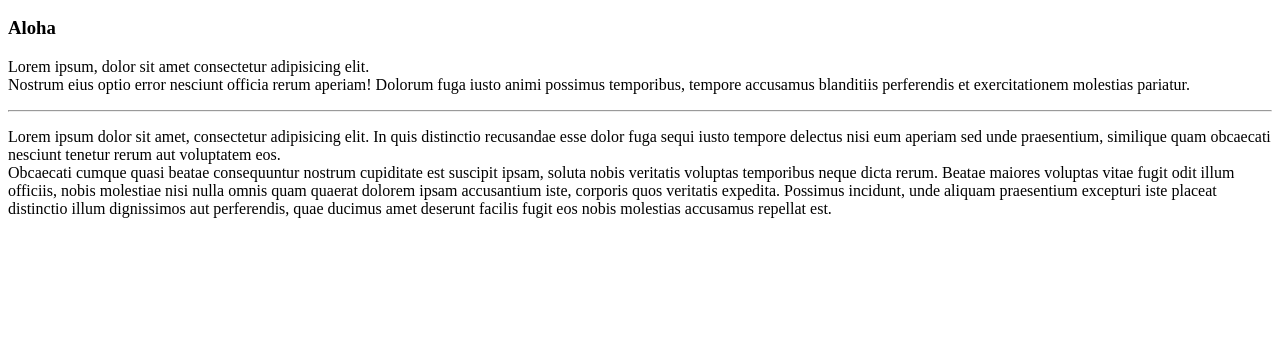
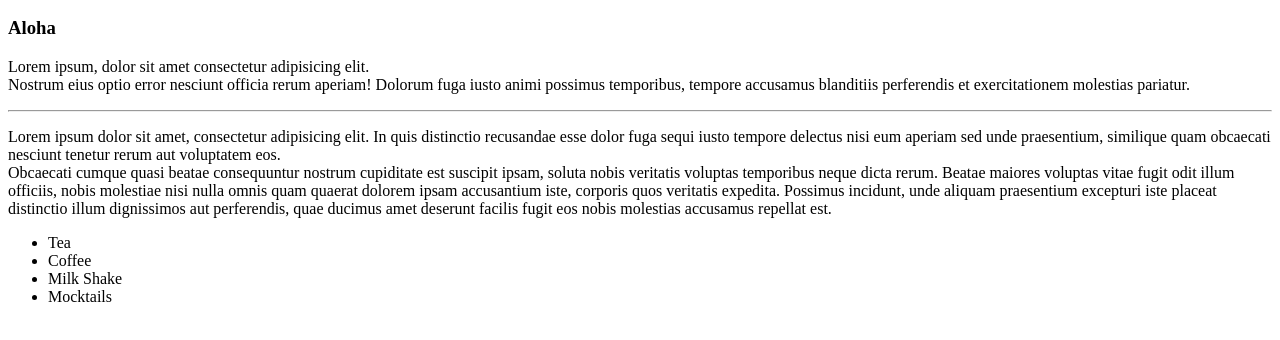
Before and after one commit to sohambendale31/FrontendPractice, a plain HTML site: page P1/index.html in a window 1280 px wide. Shown: the part 96-436 px from the top of the page. Drawn offline with Linux system fonts and the light colour scheme.

Commit message:
unordered list demo

```diff
--- a/P1/index.html
+++ b/P1/index.html
@@ -14,3 +14,10 @@
     Beatae maiores voluptas vitae fugit odit illum officiis, nobis molestiae nisi nulla omnis quam quaerat dolorem ipsam accusantium iste, corporis quos veritatis expedita.
      Possimus incidunt, unde aliquam praesentium excepturi iste
      placeat distinctio illum dignissimos aut perferendis, quae ducimus amet deserunt facilis fugit eos nobis molestias accusamus repellat est.</p>
+
+<ul>
+    <li>Tea</li>
+    <li>Coffee</li>
+    <li>Milk Shake</li>
+    <li>Mocktails</li>
+</ul>
```
